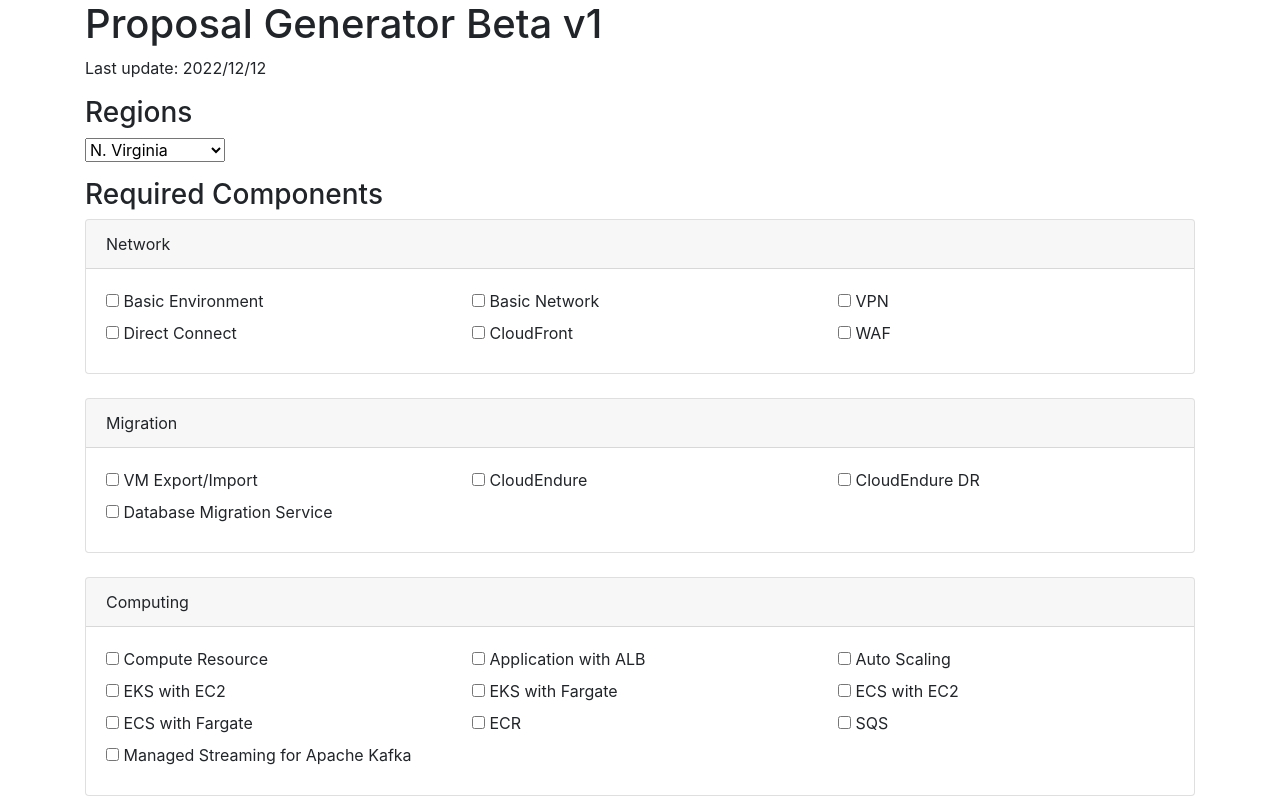
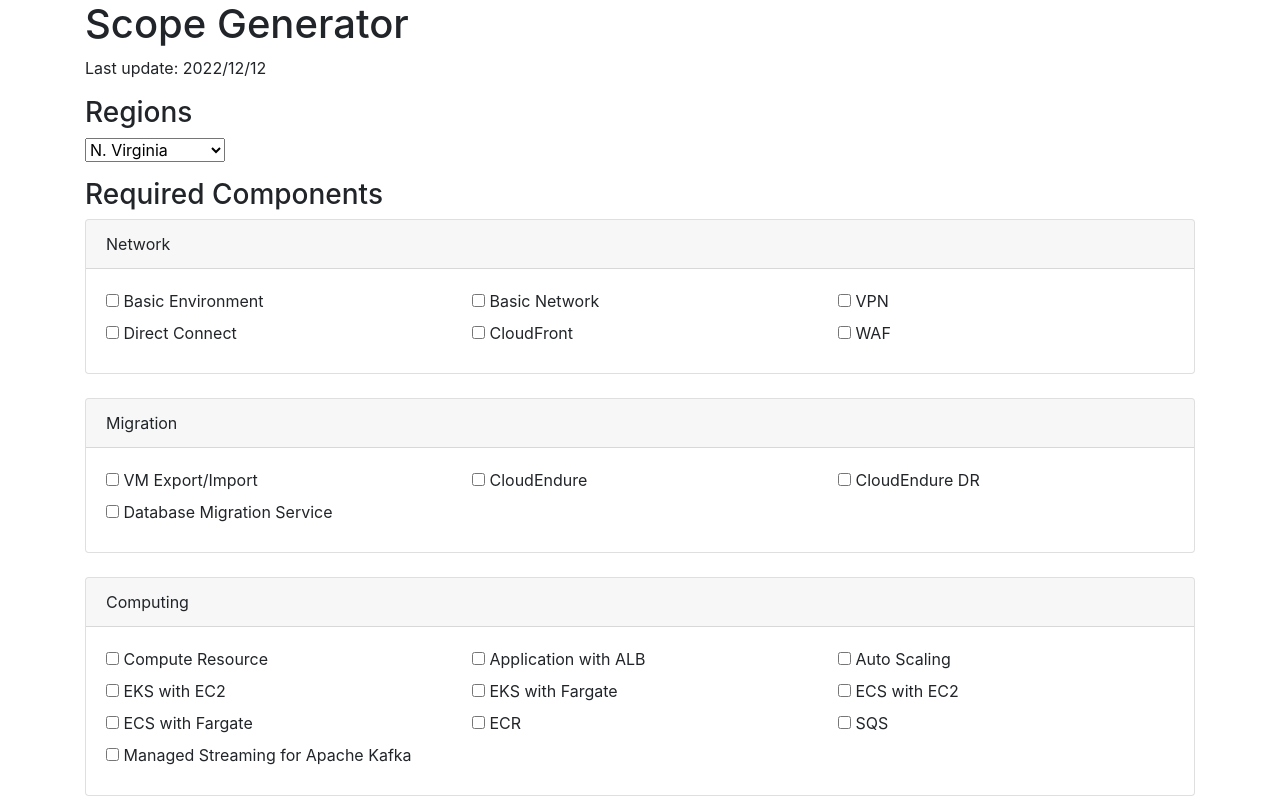
Before and after one commit to AkilCheung/sowgen, a plain HTML site: page index.html in a window 1280 px wide. Shown: the top 800 px of the page. Drawn offline with Linux system fonts and the light colour scheme.

Commit message:
Update index.html

```diff
--- a/index.html
+++ b/index.html
@@ -23,7 +23,7 @@
 
 <body>
     <div class="container">
-        <h1>Proposal Generator Beta v1</h1>
+        <h1>Scope Generator</h1>
         <p>Last update: 2022/12/12</p>
         <h3>Regions</h3>
         <div class="form-group">
```
